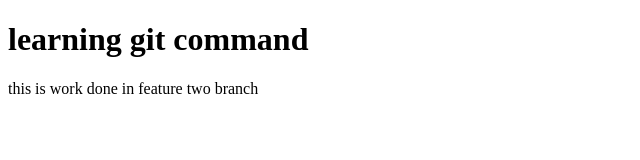
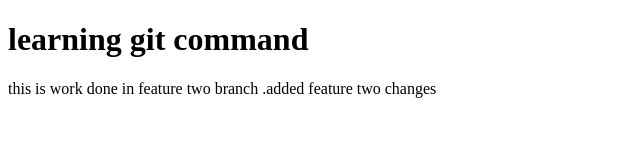
Before and after one commit to harsh-banna/another_folder, a plain HTML site: page index.html in a window 1280 px wide. Shown: the whole page, without its empty margins (0-640 px from the left). Drawn offline with Linux system fonts and the light colour scheme.

Commit message:
added feature2 changes

```diff
--- a/index.html
+++ b/index.html
@@ -7,7 +7,7 @@
 </head>
 <body>
     <h1>learning git command</h1>
-    <p>this is work done in feature two branch
+    <p>this is work done in feature two branch .added feature two changes
     </p>
 </body>
 </html>
```
